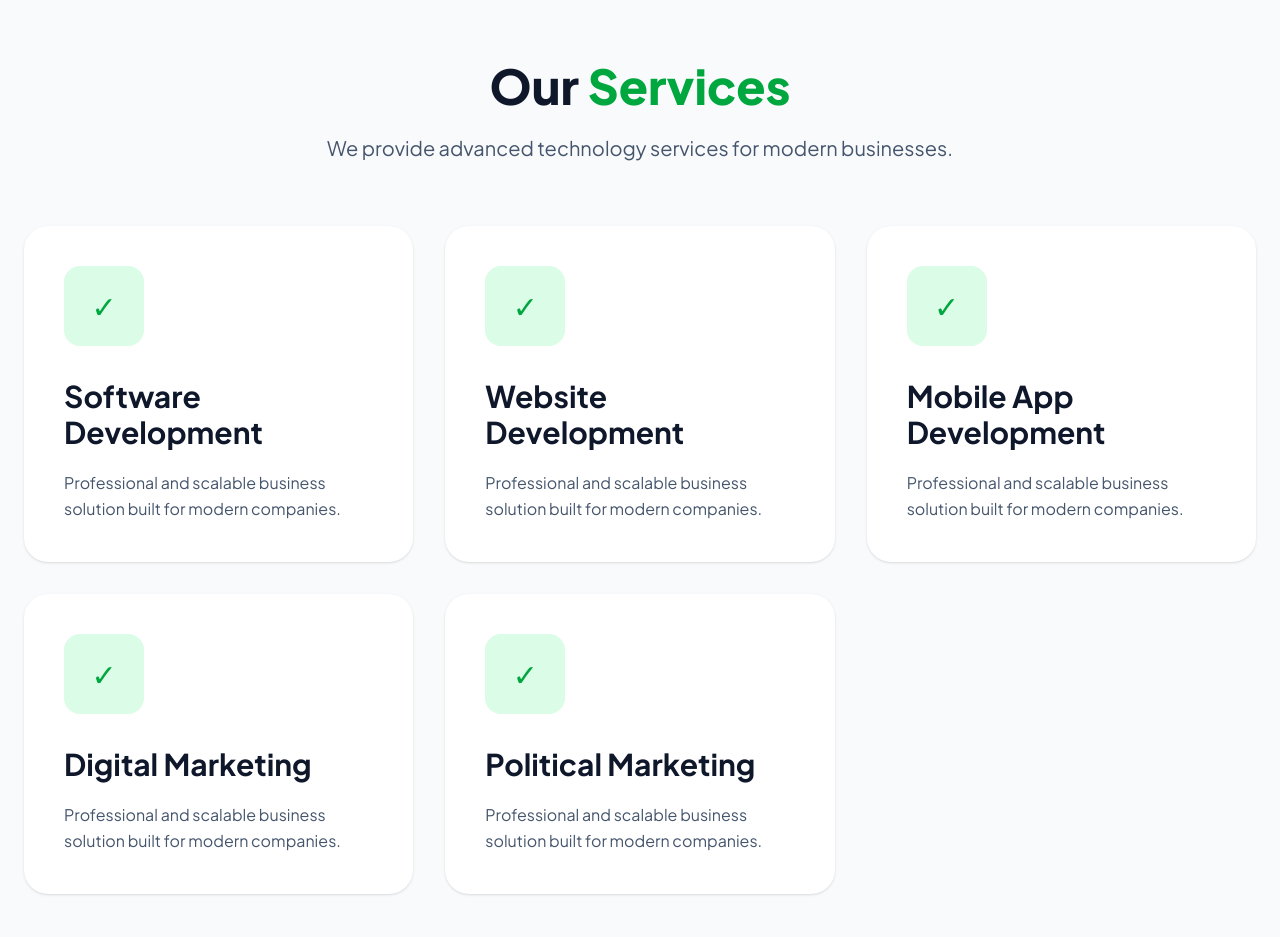
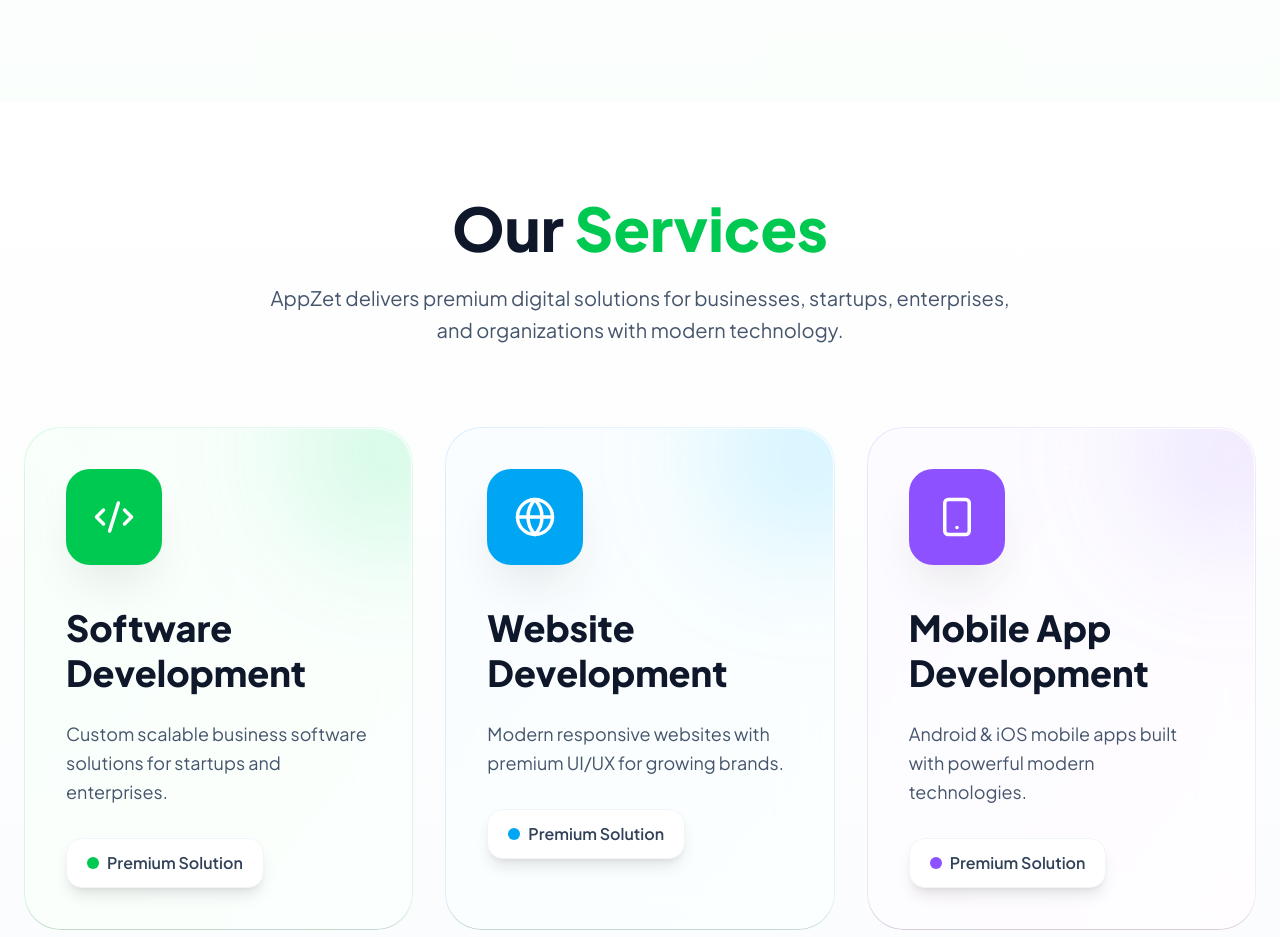
Before and after one commit to ranjan-fullstack/appzetbilling-frontend, a React (Vite) app in the folder frontend/: page / in a window 1280 px wide. Shown: the part 1860-2797 px from the top of the page. Built offline with nearby package versions, Linux system fonts and the light colour scheme; no server answers.

Commit message:
text changes

```diff
--- a/frontend/src/sections/home/IndustrySection.tsx
+++ b/frontend/src/sections/home/IndustrySection.tsx
@@ -6,114 +6,124 @@
   Building2,
 } from "lucide-react";
 
-function IndustryServeSection() {
+const industries = [
+  {
+    title: "Health Care",
+    desc: "Digital healthcare management systems and hospital automation solutions.",
+    icon: HeartPulse,
+    bg: "from-green-100 to-emerald-50",
+    iconBg: "bg-green-500",
+    shape: "rounded-[50px_20px_50px_20px]",
+  },
+  {
+    title: "Ecommerce",
+    desc: "Smart ecommerce platforms for online stores and digital marketplaces.",
+    icon: ShoppingCart,
+    bg: "from-orange-100 to-amber-50",
+    iconBg: "bg-orange-500",
+    shape: "rounded-[20px_50px_20px_50px]",
+  },
+  {
+    title: "Education",
+    desc: "ERP and management systems for schools, colleges, and institutes.",
+    icon: GraduationCap,
+    bg: "from-sky-100 to-cyan-50",
+    iconBg: "bg-sky-500",
+    shape: "rounded-[50px_50px_20px_20px]",
+  },
+  {
+    title: "Real Estate",
+    desc: "Property management and real-estate business automation solutions.",
+    icon: Building2,
+    bg: "from-violet-100 to-fuchsia-50",
+    iconBg: "bg-violet-500",
+    shape: "rounded-[20px_20px_50px_50px]",
+  },
+];
+
+function IndustrySection() {
   return (
     <section
       id="industry"
-      className="py-32 bg-gradient-to-b from-green-50 to-white"
+      className="py-28 bg-gradient-to-b from-[#f5fff7] to-white overflow-hidden"
     >
       <div className="max-w-7xl mx-auto px-6">
 
-        {/* HEADING */}
-        <div className="text-center max-w-4xl mx-auto">
-          <h2 className="text-5xl lg:text-6xl font-black text-slate-900">
-            Industry <span className="text-green-600">We Serve</span>
+        {/* TITLE */}
+        <div className="text-center max-w-3xl mx-auto">
+
+          <h2 className="text-5xl lg:text-7xl font-black text-slate-900">
+            Industry
+            <span className="text-green-500"> We Serve</span>
           </h2>
 
-          <p className="mt-6 text-xl text-slate-500 leading-relaxed">
-            We provide scalable digital solutions for every type of industry.
+          <p className="mt-6 text-xl text-slate-600 leading-relaxed">
+            We provide scalable digital solutions for every type of industry
+            with premium technology and automation systems.
           </p>
         </div>
 
         {/* GRID */}
-        <div className="mt-20 grid md:grid-cols-2 lg:grid-cols-4 gap-8">
+        <div className="mt-24 grid grid-cols-1 md:grid-cols-2 xl:grid-cols-4 gap-8">
 
-          {/* HEALTH CARE */}
-          <div className="group bg-white rounded-[32px] p-10 shadow-sm hover:shadow-2xl transition-all duration-500 hover:-translate-y-2 border border-green-100">
+          {industries.map((industry, index) => {
+            const Icon = industry.icon;
 
-            <div className="w-28 h-28 rounded-[30px] bg-green-100 flex items-center justify-center">
-              <HeartPulse
-                size={52}
-                className="text-green-600"
-                strokeWidth={2.5}
-              />
-            </div>
+            return (
+              <div
+                key={index}
+                className={`group relative bg-gradient-to-br ${industry.bg} p-[1px] ${industry.shape} hover:-translate-y-4 transition-all duration-500 shadow-xl`}
+              >
 
-            <h3 className="mt-10 text-4xl font-black text-slate-900">
-              Health Care
-            </h3>
+                {/* INNER CARD */}
+                <div
+                  className={`relative h-full bg-white/90 backdrop-blur-xl p-10 ${industry.shape} overflow-hidden border border-white`}
+                >
 
-            <p className="mt-5 text-lg leading-relaxed text-slate-500">
-              Digital healthcare management systems and hospital automation
-              solutions.
-            </p>
-          </div>
+                  {/* FLOATING GLOW */}
+                  <div className="absolute -top-10 -right-10 w-40 h-40 bg-white/60 blur-3xl rounded-full" />
 
-          {/* ECOMMERCE */}
-          <div className="group bg-white rounded-[32px] p-10 shadow-sm hover:shadow-2xl transition-all duration-500 hover:-translate-y-2 border border-green-100">
+                  {/* ICON BOX */}
+                  <div
+                    className={`relative z-10 w-28 h-28 ${industry.iconBg} rounded-[30px] flex items-center justify-center shadow-2xl shadow-black/10 group-hover:rotate-6 group-hover:scale-110 transition-all duration-500`}
+                  >
+                    <Icon size={52} className="text-white" />
+                  </div>
 
-            <div className="w-28 h-28 rounded-[30px] bg-green-100 flex items-center justify-center">
-              <ShoppingCart
-                size={52}
-                className="text-green-600"
-                strokeWidth={2.5}
-              />
-            </div>
+                  {/* CONTENT */}
+                  <div className="relative z-10 mt-10">
 
-            <h3 className="mt-10 text-4xl font-black text-slate-900">
-              Ecommerce
-            </h3>
+                    <h3 className="text-4xl font-black text-slate-900 leading-tight">
+                      {industry.title}
+                    </h3>
 
-            <p className="mt-5 text-lg leading-relaxed text-slate-500">
-              Smart ecommerce platforms for online stores and digital
-              marketplaces.
-            </p>
-          </div>
+                    <p className="mt-6 text-lg leading-relaxed text-slate-600">
+                      {industry.desc}
+                    </p>
+                  </div>
 
-          {/* EDUCATION */}
-          <div className="group bg-white rounded-[32px] p-10 shadow-sm hover:shadow-2xl transition-all duration-500 hover:-translate-y-2 border border-green-100">
+                  {/* FLOATING BADGE */}
+                  <div className="mt-8 inline-flex items-center gap-2 px-5 py-3 rounded-2xl bg-white shadow-lg border border-slate-100">
 
-            <div className="w-28 h-28 rounded-[30px] bg-green-100 flex items-center justify-center">
-              <GraduationCap
-                size={52}
-                className="text-green-600"
-                strokeWidth={2.5}
-              />
-            </div>
+                    <div
+                      className={`w-3 h-3 rounded-full ${industry.iconBg}`}
+                    />
 
-            <h3 className="mt-10 text-4xl font-black text-slate-900">
-              Education
-            </h3>
+                    <span className="font-semibold text-slate-700">
+                      Smart Industry Solution
+                    </span>
+                  </div>
 
-            <p className="mt-5 text-lg leading-relaxed text-slate-500">
-              ERP and management systems for schools, colleges, and institutes.
-            </p>
-          </div>
-
-          {/* REAL ESTATE */}
-          <div className="group bg-white rounded-[32px] p-10 shadow-sm hover:shadow-2xl transition-all duration-500 hover:-translate-y-2 border border-green-100">
-
-            <div className="w-28 h-28 rounded-[30px] bg-green-100 flex items-center justify-center">
-              <Building2
-                size={52}
-                className="text-green-600"
-                strokeWidth={2.5}
-              />
-            </div>
-
-            <h3 className="mt-10 text-4xl font-black text-slate-900">
-              Real Estate
-            </h3>
-
-            <p className="mt-5 text-lg leading-relaxed text-slate-500">
-              Property management and real-estate business automation
-              platforms.
-            </p>
-          </div>
+                  {/* HOVER EFFECT */}
+                  <div className="absolute bottom-0 left-0 h-2 w-0 bg-green-500 group-hover:w-full transition-all duration-500 rounded-full" />
+                </div>
+              </div>
+            );
+          })}
         </div>
       </div>
     </section>
   );
 }
 
-export default IndustryServeSection;
+export default IndustrySection;
--- a/frontend/src/sections/home/ServicesSection.tsx
+++ b/frontend/src/sections/home/ServicesSection.tsx
@@ -1,45 +1,134 @@
+
+import {
+  Code2,
+  Globe,
+  Smartphone,
+  Megaphone,
+  Users,
+} from "lucide-react";
+
 const services = [
-  "Software Development",
-  "Website Development",
-  "Mobile App Development",
-  "Digital Marketing",
-  "Political Marketing",
+  {
+    title: "Software Development",
+    desc: "Custom scalable business software solutions for startups and enterprises.",
+    icon: Code2,
+    bg: "from-green-100 to-emerald-50",
+    iconBg: "bg-green-500",
+    glow: "bg-green-400/20",
+  },
+  {
+    title: "Website Development",
+    desc: "Modern responsive websites with premium UI/UX for growing brands.",
+    icon: Globe,
+    bg: "from-sky-100 to-cyan-50",
+    iconBg: "bg-sky-500",
+    glow: "bg-sky-400/20",
+  },
+  {
+    title: "Mobile App Development",
+    desc: "Android & iOS mobile apps built with powerful modern technologies.",
+    icon: Smartphone,
+    bg: "from-violet-100 to-fuchsia-50",
+    iconBg: "bg-violet-500",
+    glow: "bg-violet-400/20",
+  },
+  {
+    title: "Digital Marketing",
+    desc: "SEO, social media, and online marketing solutions for brand growth.",
+    icon: Megaphone,
+    bg: "from-orange-100 to-amber-50",
+    iconBg: "bg-orange-500",
+    glow: "bg-orange-400/20",
+  },
+  {
+    title: "Political Marketing",
+    desc: "Complete election campaign branding and digital political promotions.",
+    icon: Users,
+    bg: "from-pink-100 to-rose-50",
+    iconBg: "bg-pink-500",
+    glow: "bg-pink-400/20",
+  },
 ];
 
 function ServicesSection() {
   return (
-    <section id="services" className="py-28 bg-slate-50">
+    <section
+      id="services"
+      className="py-24 bg-gradient-to-b from-white to-slate-50"
+    >
       <div className="max-w-7xl mx-auto px-6">
+
+        {/* SECTION TITLE */}
         <div className="text-center max-w-3xl mx-auto">
-          <h2 className="text-5xl font-black text-slate-900">
-            Our <span className="text-green-600">Services</span>
+
+          <h2 className="text-5xl lg:text-6xl font-black text-slate-900">
+            Our
+            <span className="text-green-500"> Services</span>
           </h2>
 
-          <p className="mt-6 text-xl text-slate-600">
-            We provide advanced technology services for modern businesses.
+          <p className="mt-6 text-xl text-slate-600 leading-relaxed">
+            AppZet delivers premium digital solutions for businesses,
+            startups, enterprises, and organizations with modern technology.
           </p>
         </div>
 
-        <div className="mt-16 grid md:grid-cols-2 lg:grid-cols-3 gap-8">
-          {services.map((service) => (
+        {/* SERVICES GRID */}
+        <div className="mt-20 grid grid-cols-1 md:grid-cols-2 xl:grid-cols-3 gap-8">
+
+          {services.map((service, index) => {
+            const Icon = service.icon;
+
+            return (
               <div
-              key={service}
-              className="bg-white rounded-3xl p-10 shadow-sm hover:shadow-xl transition duration-300"
+                key={index}
+                className={`group relative overflow-hidden rounded-[36px] bg-gradient-to-br ${service.bg} p-[1px] hover:-translate-y-3 transition-all duration-500`}
               >
-              <div className="w-20 h-20 rounded-2xl bg-green-100 flex items-center justify-center text-green-600 text-3xl font-bold">
-                ✓
+
+                {/* CARD */}
+                <div className="relative h-full rounded-[36px] bg-white/80 backdrop-blur-xl p-10 border border-white/50 shadow-xl overflow-hidden">
+
+                  {/* FLOATING GLOW */}
+                  <div
+                    className={`absolute -top-16 -right-16 w-44 h-44 rounded-full blur-3xl ${service.glow}`}
+                  />
+
+                  {/* ICON */}
+                  <div
+                    className={`relative z-10 w-24 h-24 rounded-3xl ${service.iconBg} flex items-center justify-center shadow-2xl shadow-black/10 group-hover:scale-110 transition duration-500`}
+                  >
+                    <Icon className="text-white" size={42} />
                   </div>
 
-              <h3 className="mt-8 text-3xl font-bold text-slate-900">
-                {service}
+                  {/* CONTENT */}
+                  <div className="relative z-10 mt-10">
+
+                    <h3 className="text-4xl font-black text-slate-900 leading-tight">
+                      {service.title}
                     </h3>
 
-              <p className="mt-5 text-slate-600 leading-relaxed">
-                Professional and scalable business solution built for modern
-                companies.
+                    <p className="mt-6 text-lg leading-relaxed text-slate-600">
+                      {service.desc}
                     </p>
+
+                    {/* FLOATING BADGE */}
+                    <div className="mt-8 inline-flex items-center gap-2 px-5 py-3 rounded-2xl bg-white shadow-lg border border-slate-100">
+
+                      <div
+                        className={`w-3 h-3 rounded-full ${service.iconBg}`}
+                      />
+
+                      <span className="font-semibold text-slate-700">
+                        Premium Solution
+                      </span>
                     </div>
-          ))}
+                  </div>
+
+                  {/* HOVER LINE */}
+                  <div className="absolute bottom-0 left-0 h-2 w-0 bg-green-500 group-hover:w-full transition-all duration-500 rounded-full" />
+                </div>
+              </div>
+            );
+          })}
         </div>
       </div>
     </section>
```
Also changed, not shown: frontend/src/sections/home/Footer.tsx (+9 -6 lines), frontend/src/sections/home/HeroSection.tsx (+24 -8 lines), frontend/src/sections/home/Navbar.tsx (+28 -27 lines), frontend/src/assets/weblogo-c.png (added), frontend/src/assets/weblogo-w-400x121.png (added). Lines whose indentation alone changed are shown as unchanged.
